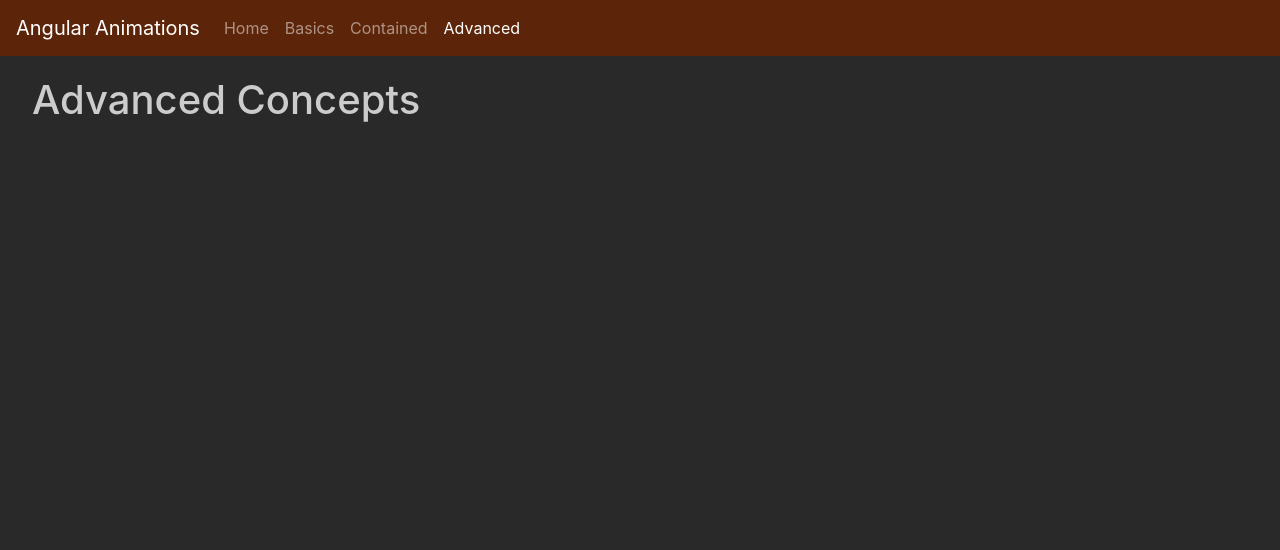
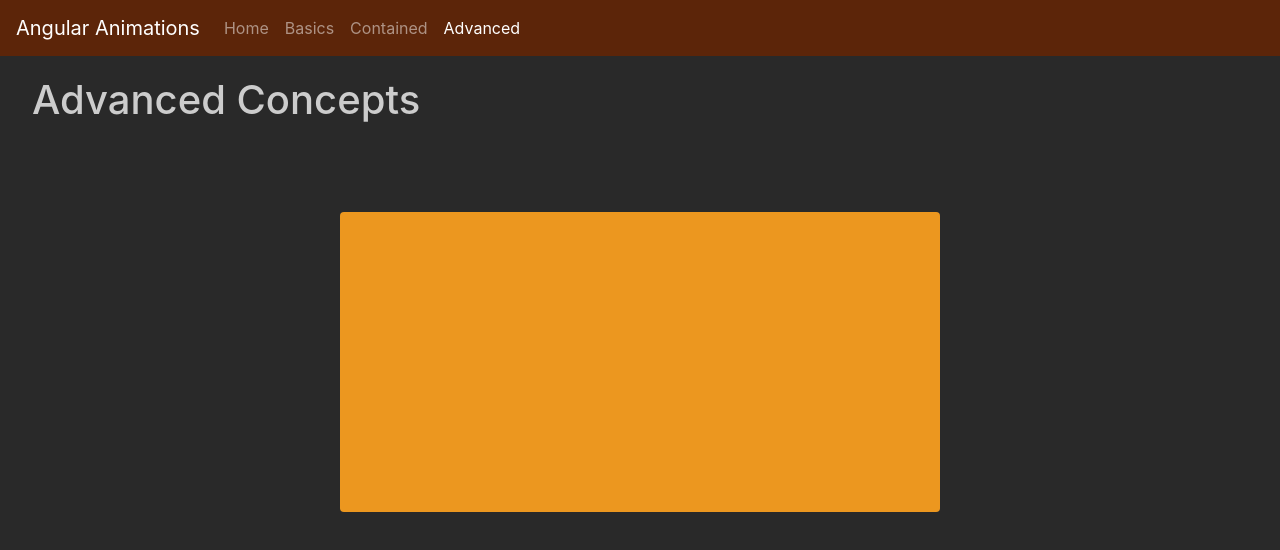
Before and after one commit to frren95/ex-angular-animations, an Angular app: page /animation-advanced in a window 1280 px wide. Shown: the top 550 px of the page. Built offline with nearby package versions, Linux system fonts and the light colour scheme.

Commit message:
Reusable animations + animation input params

```diff
--- /dev/null
+++ b/src/app/animations.ts
@@ -0,0 +1,10 @@
+import { animate, animation, style } from '@angular/animations';
+
+export var fadeAnimation = animation([
+  style({
+    opacity: "{{ from }}"
+  }),
+  animate("{{time}} {{delay}} ease-in-out", style({
+    opacity: "{{ to }}"
+  }))
+])
--- a/src/app/app.module.ts
+++ b/src/app/app.module.ts
@@ -6,6 +6,8 @@ import { RouterModule, Routes } from '@angular/router';
 import { AppComponent } from './app.component';
 import { AnimboxComponent } from './animbox.component';
 import { MouseComponent } from './mouse.component';
+import { FadeBlockComponent } from './fadeblock.component';
+
 import { HomeComponent } from './routes/home.component';
 import { BasicComponent } from './routes/basic.component';
 import { AdvancedComponent } from './routes/advanced.component';
@@ -47,6 +49,7 @@ const animationRoutes:Routes = [
     AppComponent,
     AnimboxComponent,
     MouseComponent,
+    FadeBlockComponent,
     HomeComponent,
     BasicComponent,
     AdvancedComponent,
--- /dev/null
+++ b/src/app/fadeblock.component.ts
@@ -0,0 +1,38 @@
+import { Component } from '@angular/core';
+import { trigger, state, style, animate, transition, useAnimation } from '@angular/animations';
+import { fadeAnimation } from './animations';
+
+@Component({
+    selector: 'fadeblock',
+    template: `
+      <div class="fadeBlock mx-auto" [@changeState]="currentState"></div>
+    `,
+    styles: [`
+      .fadeBlock {
+        background-color: #ec971f;
+        width: 600px;
+        height: 300px;
+        border-radius: 4px;
+        margin: 5rem;
+        opacity: 1;
+      }
+    `],
+    animations: [
+      trigger('changeState', [
+        transition('void => *', [
+          useAnimation(fadeAnimation, {
+            params: {
+              delay: '1000ms',
+              from: 0,
+              to: 1,
+              time: '2s'
+            }
+          })
+        ])
+      ])
+    ]
+})
+
+export class FadeBlockComponent {
+  currentState: string = '';
+}
--- a/src/app/routes/advanced.component.ts
+++ b/src/app/routes/advanced.component.ts
@@ -6,7 +6,7 @@ import { Component } from '@angular/core';
     <div class="container-fluid">
         <div class="row align-items-center">
             <div class="col-12">
-                <div></div>
+                <fadeblock></fadeblock>
             </div>
         </div>
     </div>
```
